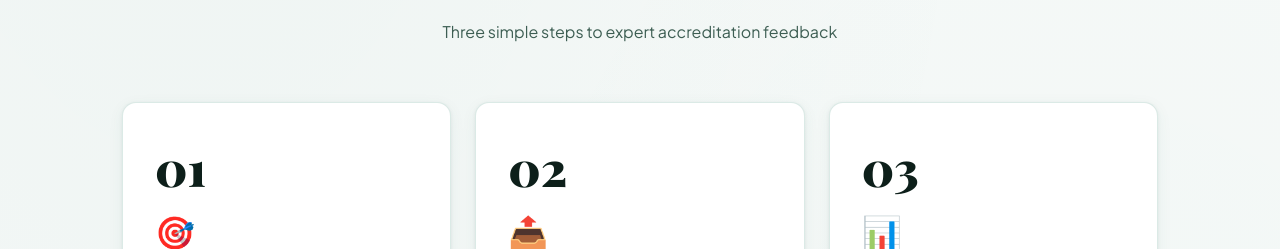
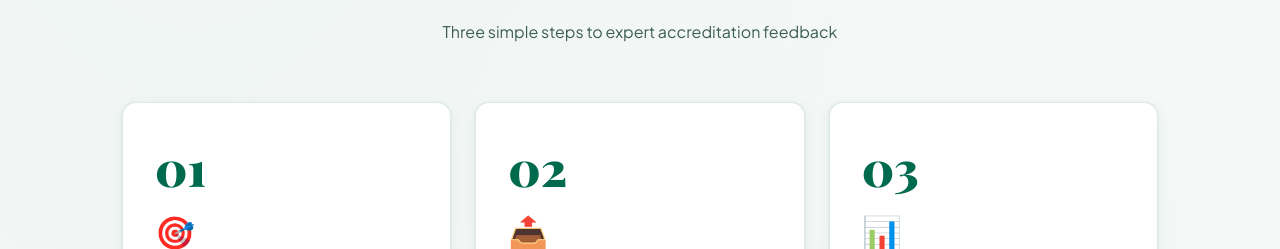
Before and after one commit to webnafis/BAC-EXPERT_BOT, a Next.js app: page / in a window 1280 px wide. Shown: the part 980-1229 px from the top of the page. Built offline with nearby package versions, Linux system fonts and the light colour scheme.

Commit message:
theme changed

```diff
--- a/app/page.tsx
+++ b/app/page.tsx
@@ -264,7 +264,7 @@ export default function HomePage() {
                   fontSize: "48px",
                   fontFamily: "Playfair Display",
                   fontWeight: 900,
-                  color: "linear-gradient(135deg,#006A4E,#00956C)",
+                  color: "rgb(0, 106, 78)",
                   marginBottom: "12px",
                 }}
               >
```
